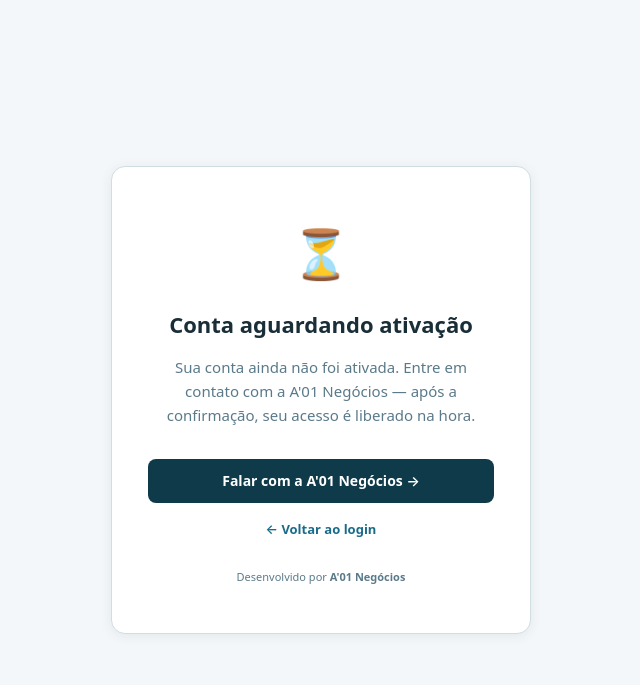
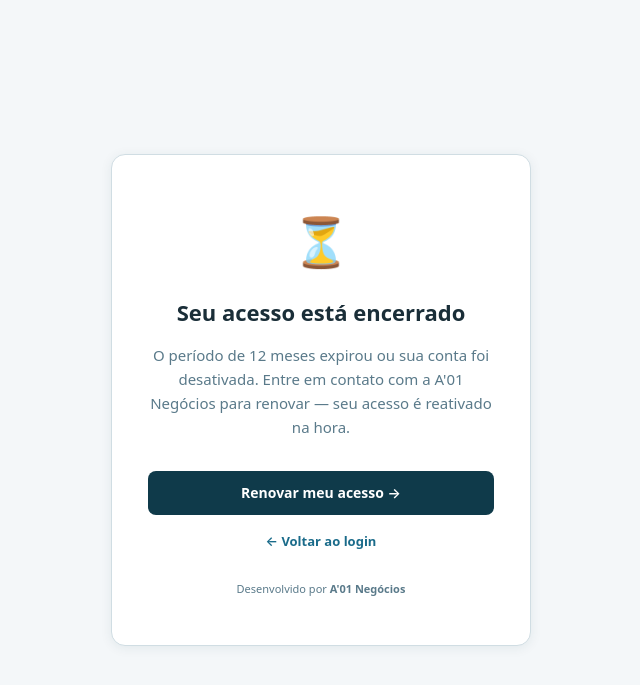
Before and after one commit to jusobradiel/a01-precificacao, a Flask app: page /expirado in a window 1280 px wide. Shown: the top 685 px of the page, without its empty margins (319-959 px from the left). Run offline with Flask 3, Linux system fonts and the light colour scheme.

Commit message:
feat: assinatura 12 meses, renovar tenant, recomendacoes insumos abaixo do form
- Registro cria tenant com status=trial e data_expiracao=now+365d
- Nova rota /painel-a01/renovar/<tid> estende 12 meses a partir de max(expiracao,now)
- Painel A01 exibe badge 4 estados, aviso 30 dias, botao +12 meses
- Pagina expirado.html com CTA de renovacao via WhatsApp
- Recomendacoes de insumos movidas para abaixo dos botoes do formulario

Co-Authored-By: Claude Sonnet 4.6 <noreply@anthropic.com>

```diff
--- a/app.py
+++ b/app.py
@@ -272,7 +272,8 @@ def registro():
             flash("Este e-mail já está cadastrado.", "error")
             return render_template("registro.html")
 
-        tenant = Tenant(nome_negocio=nome, status="ativo")
+        tenant = Tenant(nome_negocio=nome, status="trial",
+                        data_expiracao=datetime.utcnow() + timedelta(days=365))
         db.session.add(tenant)
         db.session.flush()
 
@@ -454,6 +455,19 @@ def desativar_tenant(tid):
         t.status = "inativo"
         db.session.commit()
         flash(f"{t.nome_negocio} desativado.", "warning")
+    return redirect(url_for("painel_a01"))
+
+@app.route("/painel-a01/renovar/<int:tid>", methods=["POST"])
+@login_required
+@super_admin_required
+def renovar_tenant(tid):
+    t = db.session.get(Tenant, tid)
+    if t:
+        base = max(t.data_expiracao, datetime.utcnow()) if t.data_expiracao else datetime.utcnow()
+        t.data_expiracao = base + timedelta(days=365)
+        t.status = "trial"
+        db.session.commit()
+        flash(f"{t.nome_negocio} renovado por 12 meses.", "success")
     return redirect(url_for("painel_a01"))
 
 @app.route("/painel-a01/excluir/<int:tid>", methods=["POST"])
--- a/templates/expirado.html
+++ b/templates/expirado.html
@@ -3,17 +3,17 @@
 <head>
 <meta charset="UTF-8">
 <meta name="viewport" content="width=device-width, initial-scale=1">
-<title>Acesso expirado — Precificação Clínica</title>
+<title>Acesso encerrado — Precificação</title>
 <link rel="stylesheet" href="{{ url_for('static', filename='css/style.css') }}">
 </head>
 <body>
 <div class="expirado-page">
   <div class="expirado-card">
     <div class="expirado-icon">⏳</div>
-    <h1 style="margin-bottom:12px">Conta aguardando ativação</h1>
-    <p style="color:var(--muted);margin-bottom:8px">Sua conta ainda não foi ativada. Entre em contato com a A'01 Negócios — após a confirmação, seu acesso é liberado na hora.</p>
+    <h1 style="margin-bottom:12px">Seu acesso está encerrado</h1>
+    <p style="color:var(--muted);margin-bottom:8px">O período de 12 meses expirou ou sua conta foi desativada. Entre em contato com a A'01 Negócios para renovar — seu acesso é reativado na hora.</p>
     <a href="https://wa.me/5500000000000" target="_blank" class="btn-primario full" style="margin-top:24px;justify-content:center">
-      Falar com a A'01 Negócios →
+      Renovar meu acesso →
     </a>
     <div class="auth-link" style="margin-top:16px">
       <a href="{{ url_for('login') }}">← Voltar ao login</a>
```
Also changed, not shown: templates/insumos.html (+6 -6 lines), templates/painel_a01.html (+17 -6 lines).
